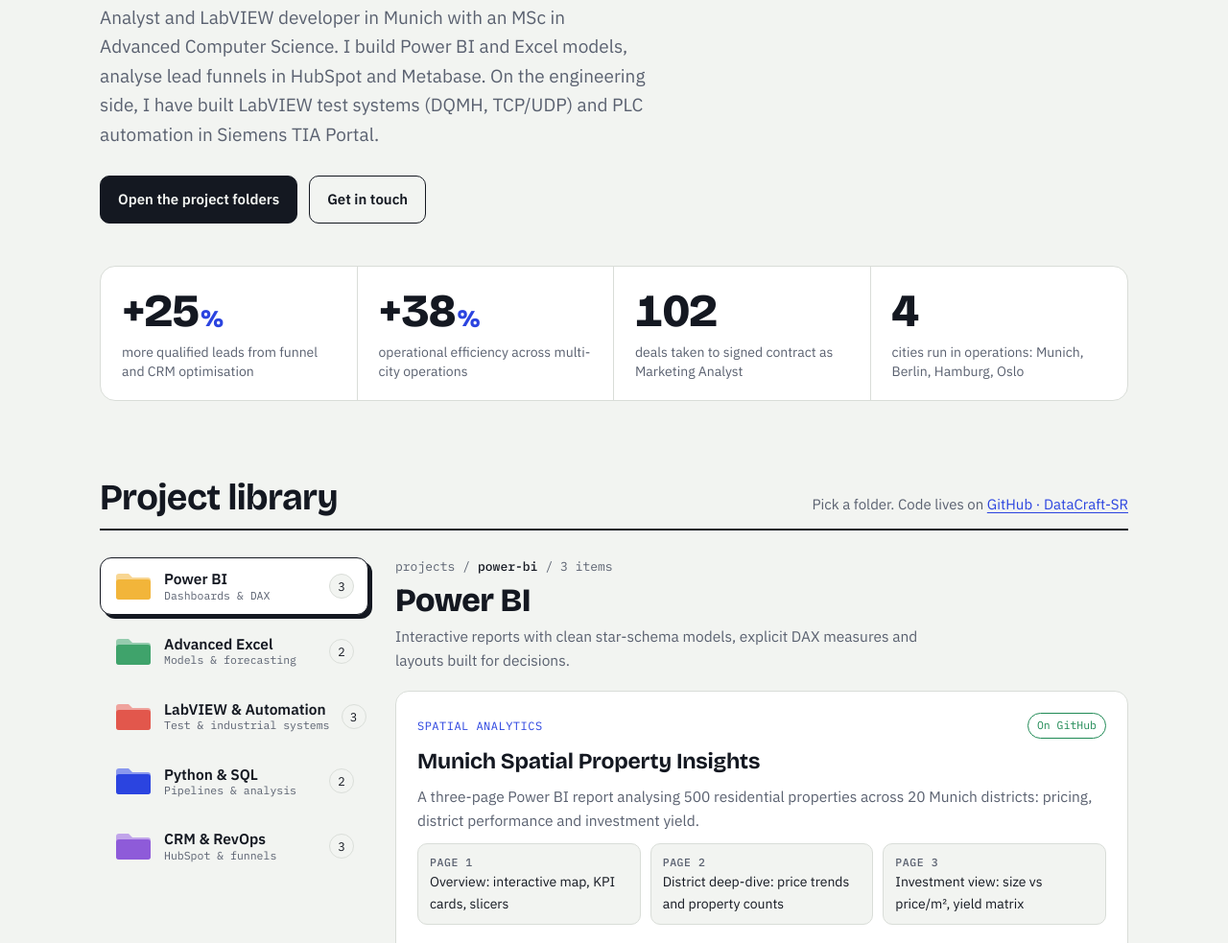
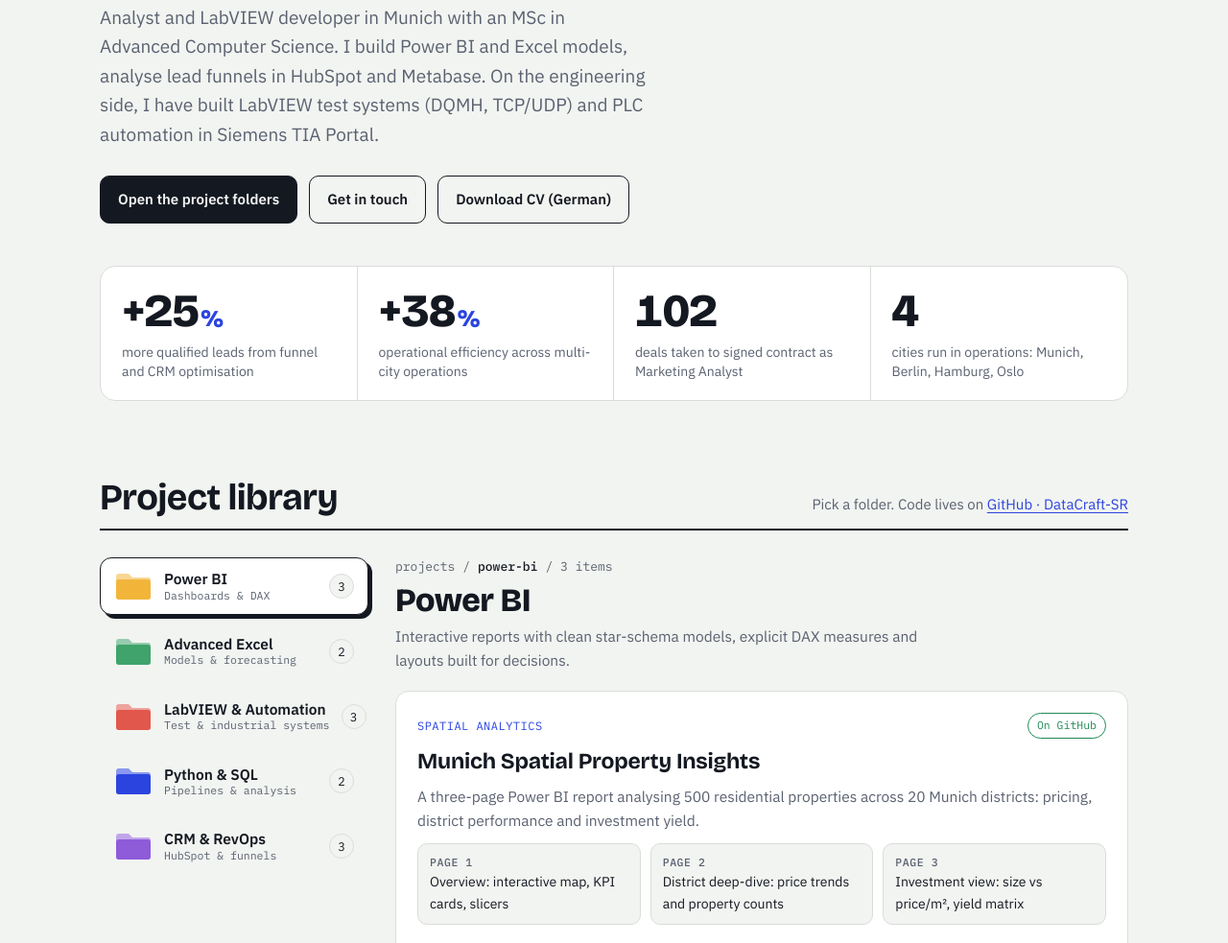
Before and after one commit to DataCraft-SR/DataCraft-SR.github.io, a plain HTML site: page index.html in a window 1280 px wide. Shown: the part 832-1815 px from the top of the page at 96% size. Drawn offline with nearby package versions, Linux system fonts and the light colour scheme.

Commit message:
Add Download CV button
Added a link to download the CV in German.

```diff
--- a/index.html
+++ b/index.html
@@ -242,6 +242,7 @@ nav .wrap > ul{margin-left:auto}
       <div class="cta">
         <a class="btn primary" href="#projects">Open the project folders</a>
         <a class="btn ghost" href="mailto:swetharajvv345@gmail.com">Get in touch</a>
+        <a class="btn ghost" href="Swetha_Raj_CV.pdf" download>Download CV (German)</a>
       </div>
     </div>
     <aside class="funnel" aria-label="The lead funnel I work on">
```
